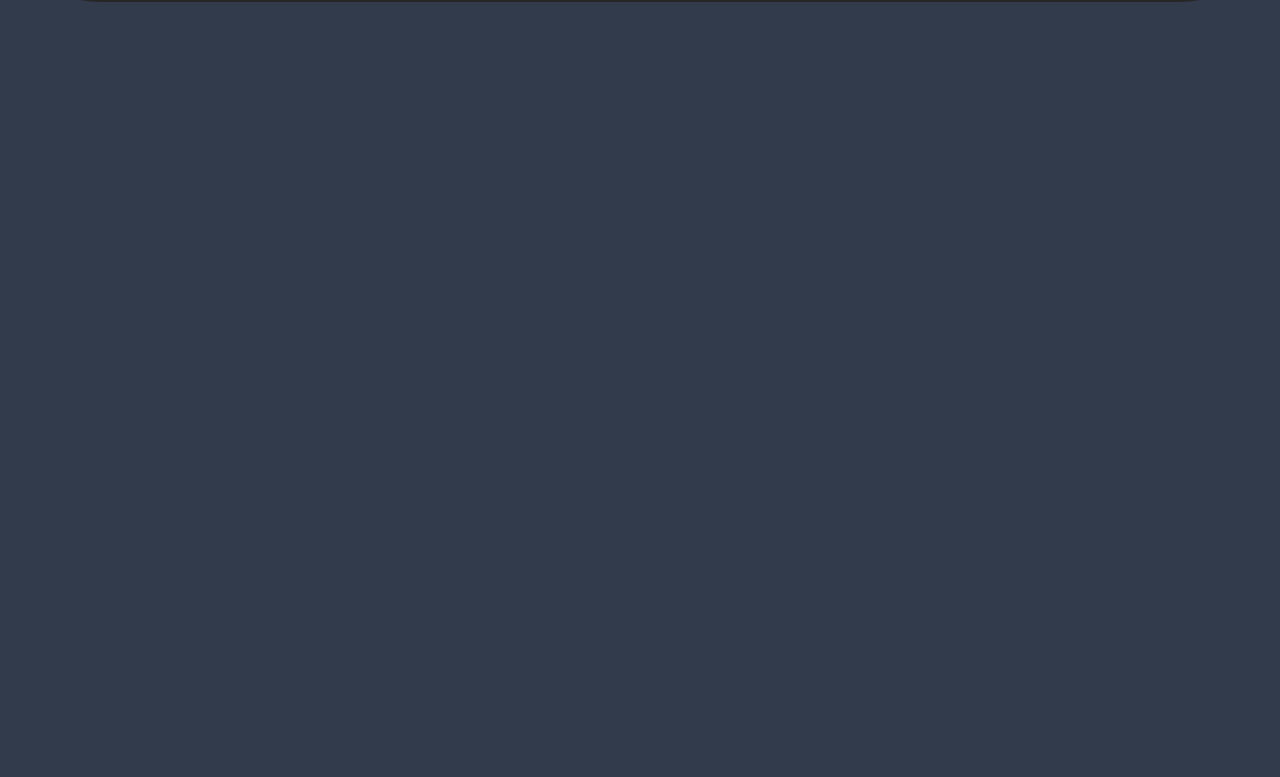
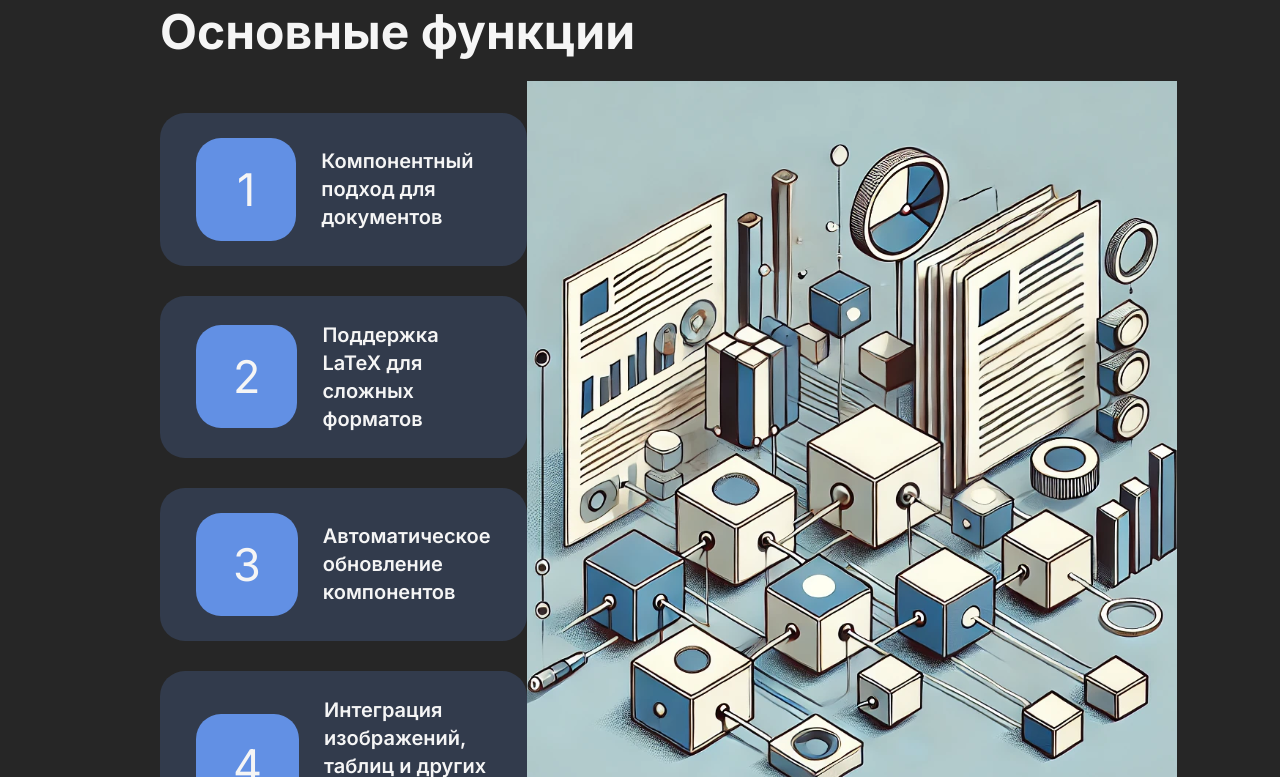
Before and after one commit to nikitakuvsh/gostdock_landing, a React (Create React App) app: page / in a window 1280 px wide. Shown: the part 1483-2260 px from the top of the page. Before the commit the page ends 1485 px from the top, so only its background shows below. Built offline with nearby package versions, Linux system fonts and the light colour scheme.

Commit message:
add functional block

```diff
--- a/package.json
+++ b/package.json
@@ -9,6 +9,7 @@
     "@testing-library/user-event": "^13.5.0",
     "react": "^19.0.0",
     "react-dom": "^19.0.0",
+    "react-router-dom": "^7.3.0",
     "react-scripts": "5.0.1",
     "web-vitals": "^2.1.4"
   },
--- a/src/App.js
+++ b/src/App.js
@@ -1,17 +1,22 @@
+import { BrowserRouter } from 'react-router-dom';
 import './main.css';
 import Header from './components/Header/Header';
 import MainPage from './components/MainPage/MainPage';
 import HowItWork from './components/HowItWork/HowItWork';
+import Functional from './components/Functional/Functional';
 
 function App() {
   return (
+    <BrowserRouter>
       <div className="app">
         <Header />
         <MainPage />
         <div className='black-rectangle'>
           <HowItWork />
+          <Functional />
         </div>
       </div>
+    </BrowserRouter>
   );
 }
 
--- /dev/null
+++ b/src/components/Functional/Functional.css
@@ -0,0 +1,49 @@
+.functional__container {
+    margin-left: 10rem;
+    margin-right: 10rem;
+    margin-bottom: 10rem;
+}
+
+.functional__title {
+    color: #F5F5F5;
+    font-size: 48px;
+    margin-bottom: 20px;
+}
+
+.functional__content {
+    display: flex;
+    justify-content: space-between;
+}
+
+.functional__list {
+    margin-top: 2rem;
+}
+
+.functional__list-item {
+    display: flex;
+    align-items: center;
+    gap: 25px;
+    border-radius: 25px;
+    background: #323B4C;
+    padding: 25px 36px;
+    margin-bottom: 30px;
+}
+
+.functional__list-text {
+    color: #F5F5F5;
+    font-size: 20px;
+    font-weight: 600;
+    line-height: 140%;
+}
+
+.functional__list-number {
+    padding: 24px 37px;
+    font-size: 45px;
+    color: #F5F5F5;
+    border-radius: 25px;
+    background-color: #6290E4;
+}
+
+.number--fix {
+    padding: 24px 41px;
+}
--- /dev/null
+++ b/src/components/Functional/Functional.jsx
@@ -0,0 +1,34 @@
+import './Functional.css';
+import functionalImage from '../../images/pictures/functional-image.svg';
+
+export default function Functional(){
+    return (
+        <div className='functional__container'>
+            <h2 className='functional__title'>Основные функции</h2>
+            <div className='functional__content'>
+                <div className='functional__list'>
+                    <div className='functional__list-item'>
+                        <span className='functional__list-number number--fix'>1</span>
+                        <span className='functional__list-text'>Компонентный подход для документов</span>
+                    </div>
+                    <div className='functional__list-item'>
+                        <span className='functional__list-number'>2</span>
+                        <span className='functional__list-text'>Поддержка LaTeX для сложных форматов</span>
+                    </div>
+                    <div className='functional__list-item'>
+                        <span className='functional__list-number'>3</span>
+                        <span className='functional__list-text'>Автоматическое обновление компонентов</span>
+                    </div>
+                    <div className='functional__list-item'>
+                        <span className='functional__list-number'>4</span>
+                        <span className='functional__list-text'>Интеграция изображений, таблиц и других <br /> сложных элементов</span>
+                    </div>
+                </div>
+
+                <div className='functioncal__image'>
+                    <img className='functional__image-item' alt='Картинка' src={functionalImage} />
+                </div>
+            </div>
+        </div>
+    );
+}
--- a/src/components/MainPage/MainPage.jsx
+++ b/src/components/MainPage/MainPage.jsx
@@ -9,7 +9,7 @@ export default function MainPage(){
             <div className='main-page__content'>
                 <h2 className='main-page__title'>ГОСТДОК - автоматизация оформления документов</h2>
                 <span className='main-page__subtitle'>Один раз создай шаблон и используй его в любых <br /> документах</span>
-                <button className='main-page__button'>Попробовать бесплатно</button>
+                <button className='main-page__button' onClick={() => window.open('https://gostdoc.computernetthings.ru/', '_blank')}>Попробовать бесплатно</button>
             </div>
             <img className='main-page__sticker sticker--woman' alt='sticker' src={womanImage}/>
             <img className='main-page__sticker sticker--laptop' alt='sticker' src={laptopImage}/>
```
Also changed, not shown: src/images/pictures/functional-image.svg (added), 1 other file (tests, documents, lock files or other folders). Lines whose indentation alone changed are shown as unchanged.
